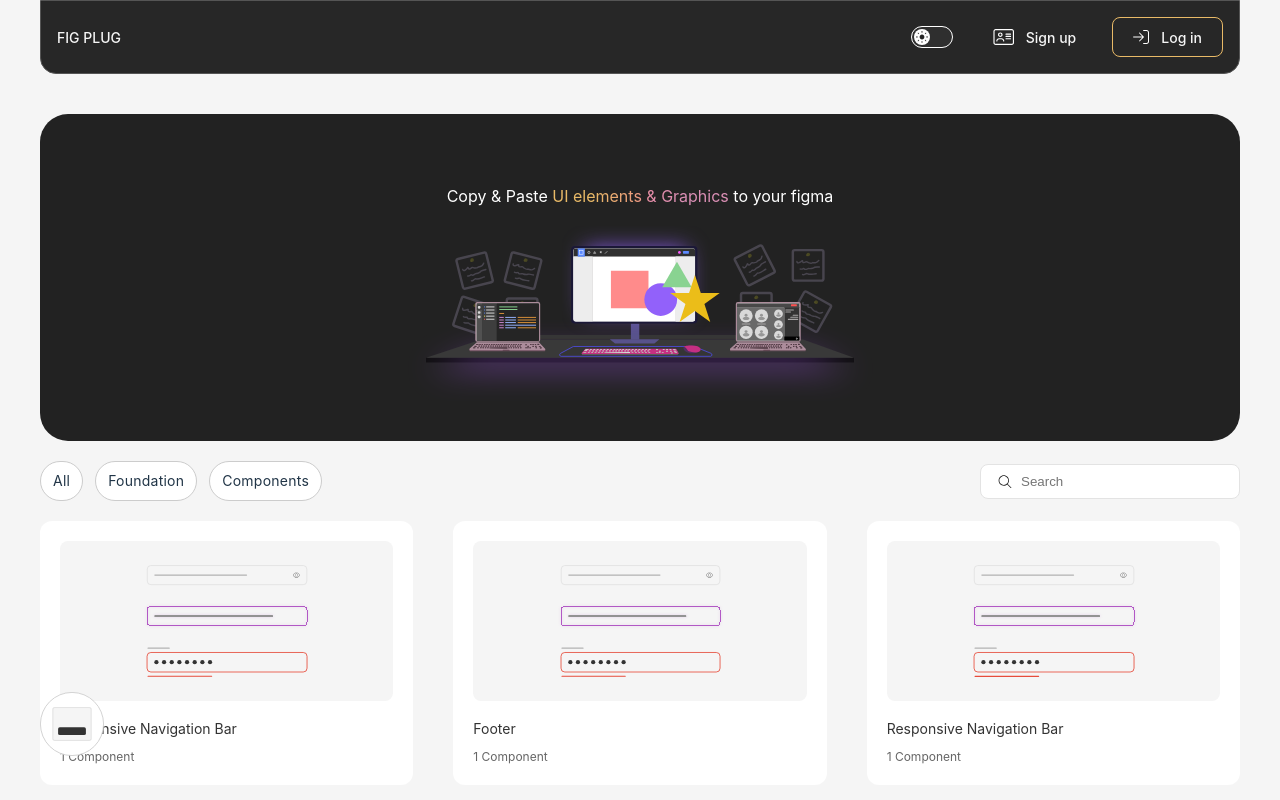
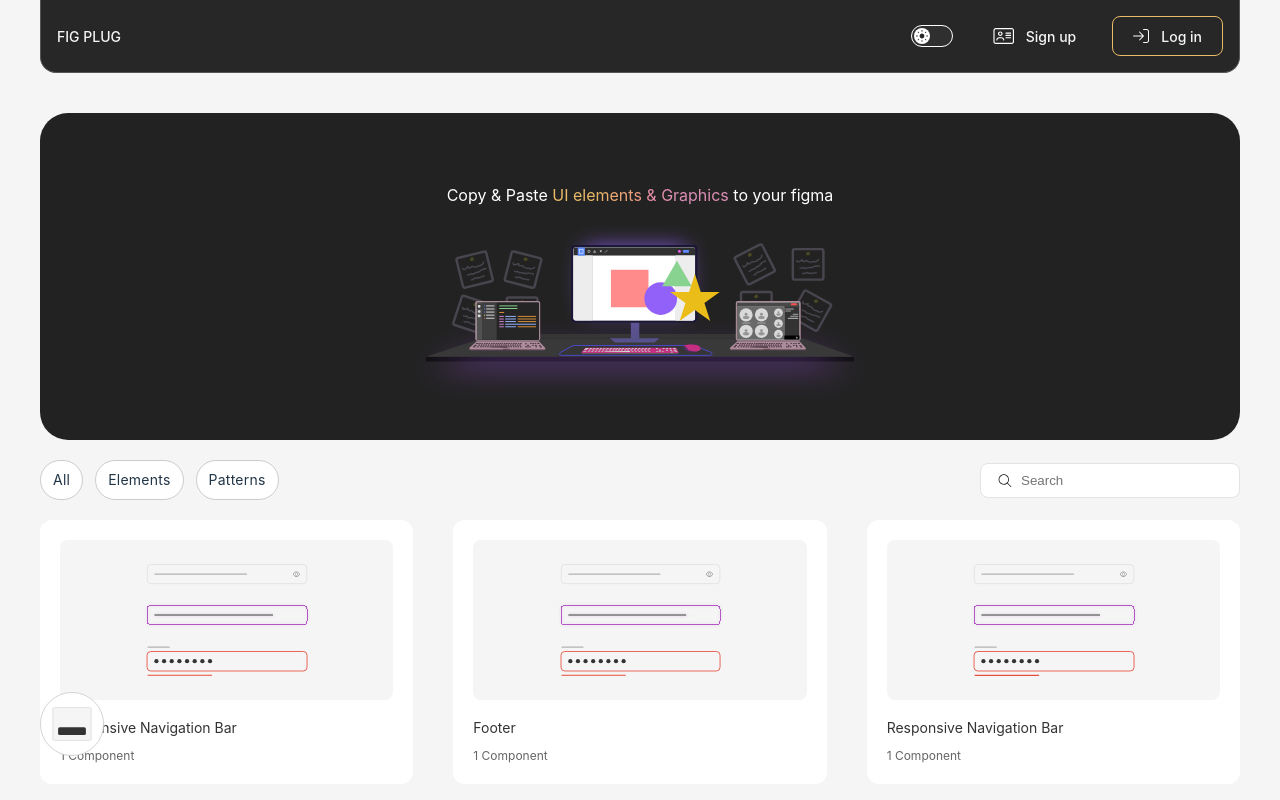
Before and after one commit to victorgbaye/Fig-jam, a React (Vite) app: page / in a window 1280 px wide. Shown: the top 800 px of the page. Built offline with nearby package versions, Linux system fonts and the light colour scheme.

Commit message:
element and patterns

```diff
--- a/src/components/compound/Navigation/Navigation.module.scss
+++ b/src/components/compound/Navigation/Navigation.module.scss
@@ -24,6 +24,7 @@
     justify-content: space-between;
     border-radius: 0px 0px 16px 16px;
     border: 1px solid #555;
+    border-top: none;
     background-color: rgba(255, 255, 255, 0.06);
     color: white;
     font-size: 14px;
--- a/src/pages/Home/Home.jsx
+++ b/src/pages/Home/Home.jsx
@@ -23,8 +23,8 @@ const Home = () => {
         <section className={`${styles.searchAndFilterContainer} ${styles[theme]}`}>
           <div className={styles.FilterContainer}>
           <p style={{backgroundColor: theme == 'dark'? '#383838' : '#FFF'}}>All</p>
-            <p style={{backgroundColor: theme == 'dark'? '#383838' : '#FFF'}}>Foundation</p>
-            <p style={{backgroundColor: theme == 'dark'? '#383838' : '#FFF'}}>Components</p>
+            <p style={{backgroundColor: theme == 'dark'? '#383838' : '#FFF'}}>Elements</p>
+            <p style={{backgroundColor: theme == 'dark'? '#383838' : '#FFF'}}>Patterns</p>
           </div>
           <div  className={styles.SearchContainer} >
           <img src={theme =='light' ? Search : darkSearch} />
```
